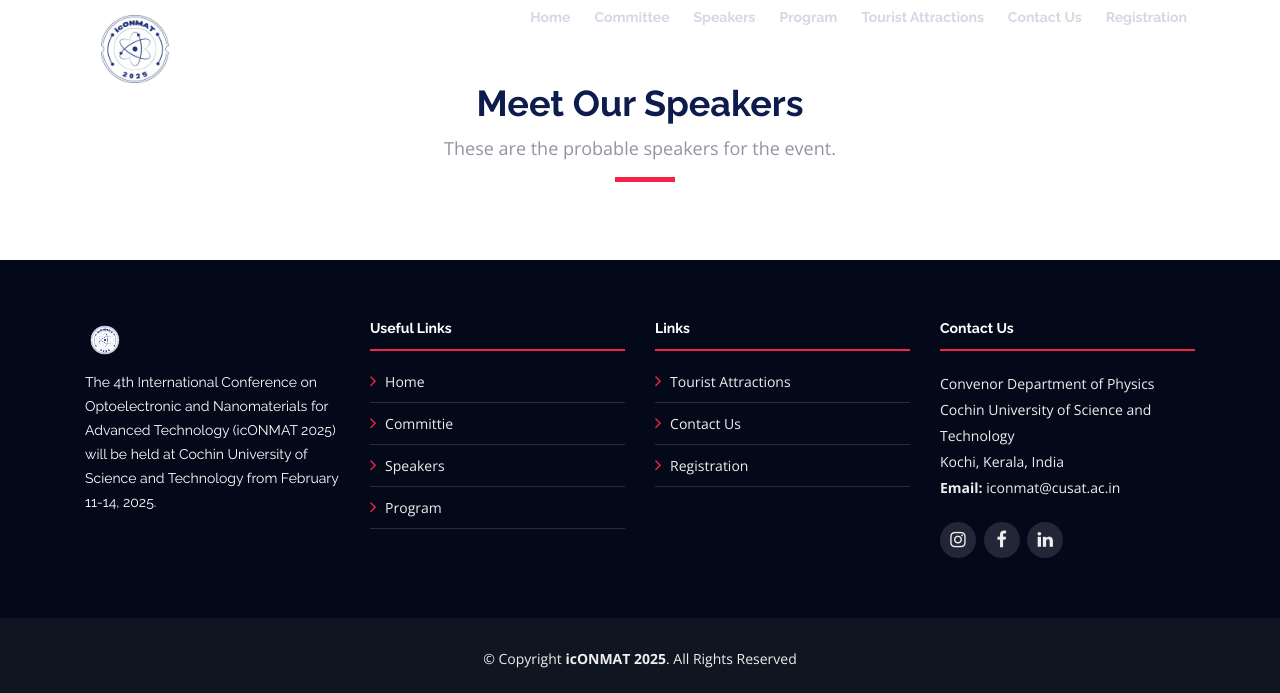
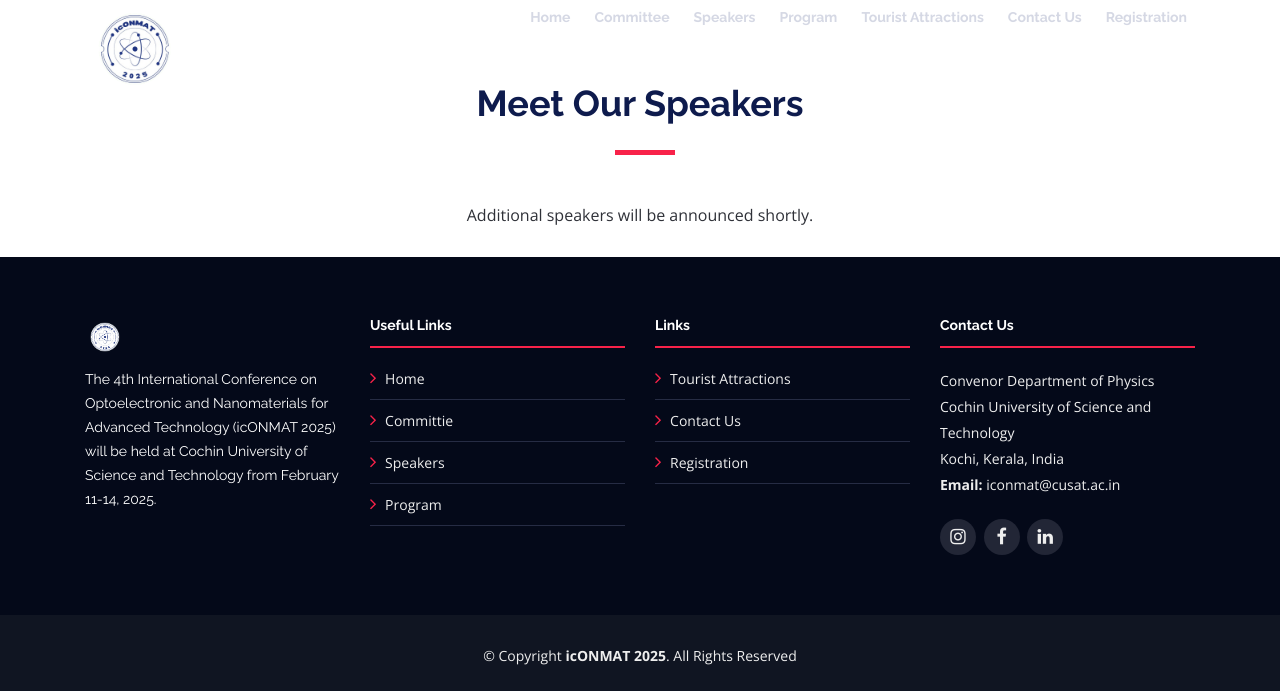
Before and after one commit to VarshaShaheen/IconMat, a Django app: template templates/home/speakers.html in a window 1280 px wide. Shown: the part 26-719 px from the top of the page. Run offline with Django 5.2, Linux system fonts and the light colour scheme; the template is opened without the code that fills it, so the values that code supplies are empty; parts of the project's set-up code (start-up, migrations or seed data) failed here and were passed over; some libraries are stand-ins or nearby versions.

Commit message:
ui improvments

```diff
--- a/home/views.py
+++ b/home/views.py
@@ -19,7 +19,7 @@ def symposia_list(request):
 	return render(request, 'home/symposia.html', {'symposia': symposia})
 
 def speakers(request):
-	speakers = Speaker.objects.all()
+	speakers = Speaker.objects.all().order_by('priority')
 	return render(request, 'home/speakers.html', {'speakers': speakers})
 
 def programs(request):
--- a/templates/home/speakers.html
+++ b/templates/home/speakers.html
@@ -8,11 +8,11 @@
         <div class="container">
             <div class="section-header text-center mb-5">
                 <h2>Meet Our Speakers</h2>
-                <p>These are the probable speakers for the event.</p>
+                {#                <p>These are the probable speakers for the event.</p>#}
             </div>
 
             <!-- Speakers Section -->
-            <div class="row wow fadeInUp">
+            <div class="row wow fadeInUp  text-center">
                 {% for speaker in speakers %}
                     <div class="col-lg-3 col-md-4 col-sm-6 mb-4 d-flex">
                         <div class="card w-100 d-flex flex-column h-100">
@@ -34,6 +34,9 @@
                     </div>
                 {% endfor %}
             </div>
+            <div class="d-flex justify-content-center align-items-center">
+                <p class="text-center">Additional speakers will be announced shortly.</p>
+            </div>
 
 
         </div>
```
Also changed, not shown: templates/home/home.html (+15 -0 lines).
